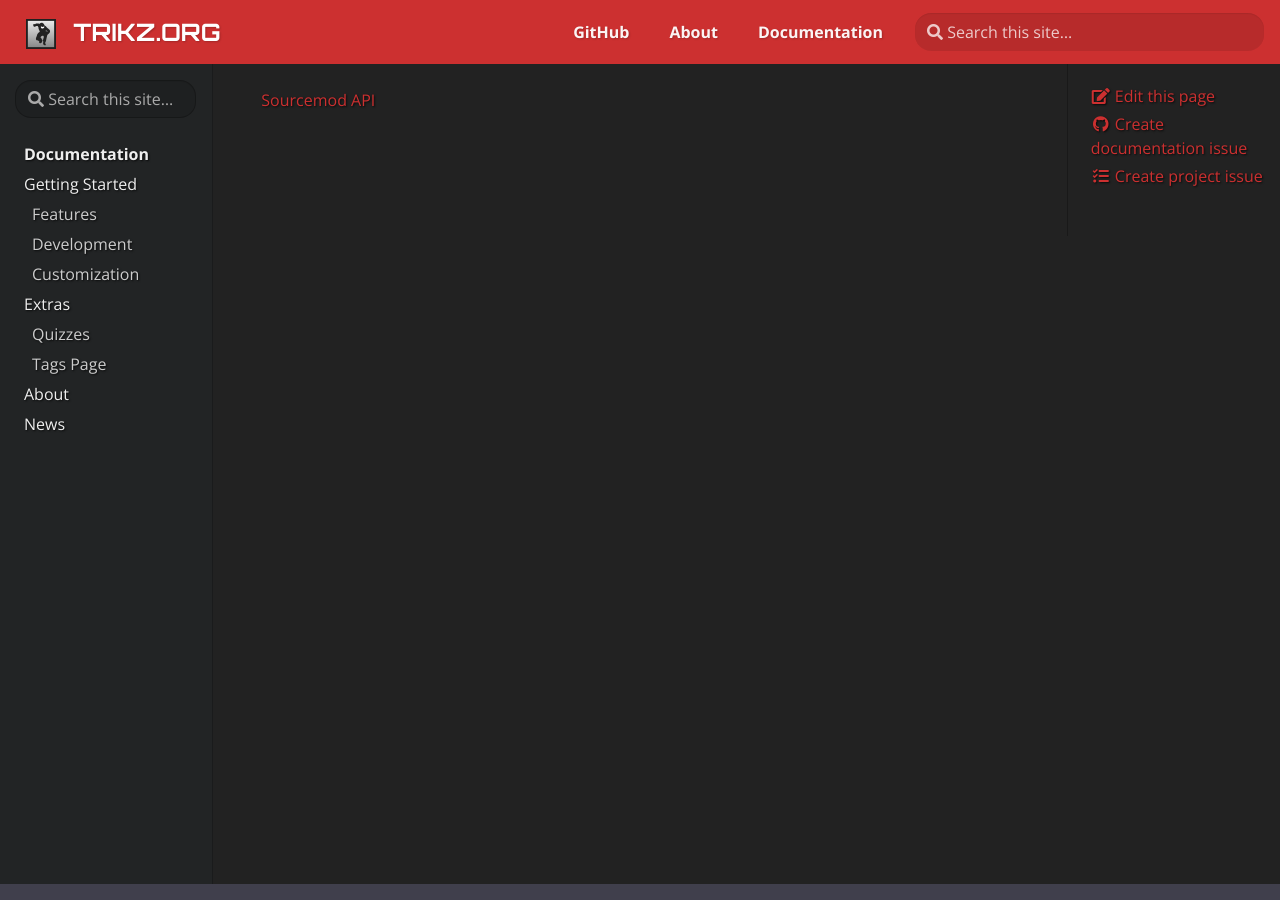
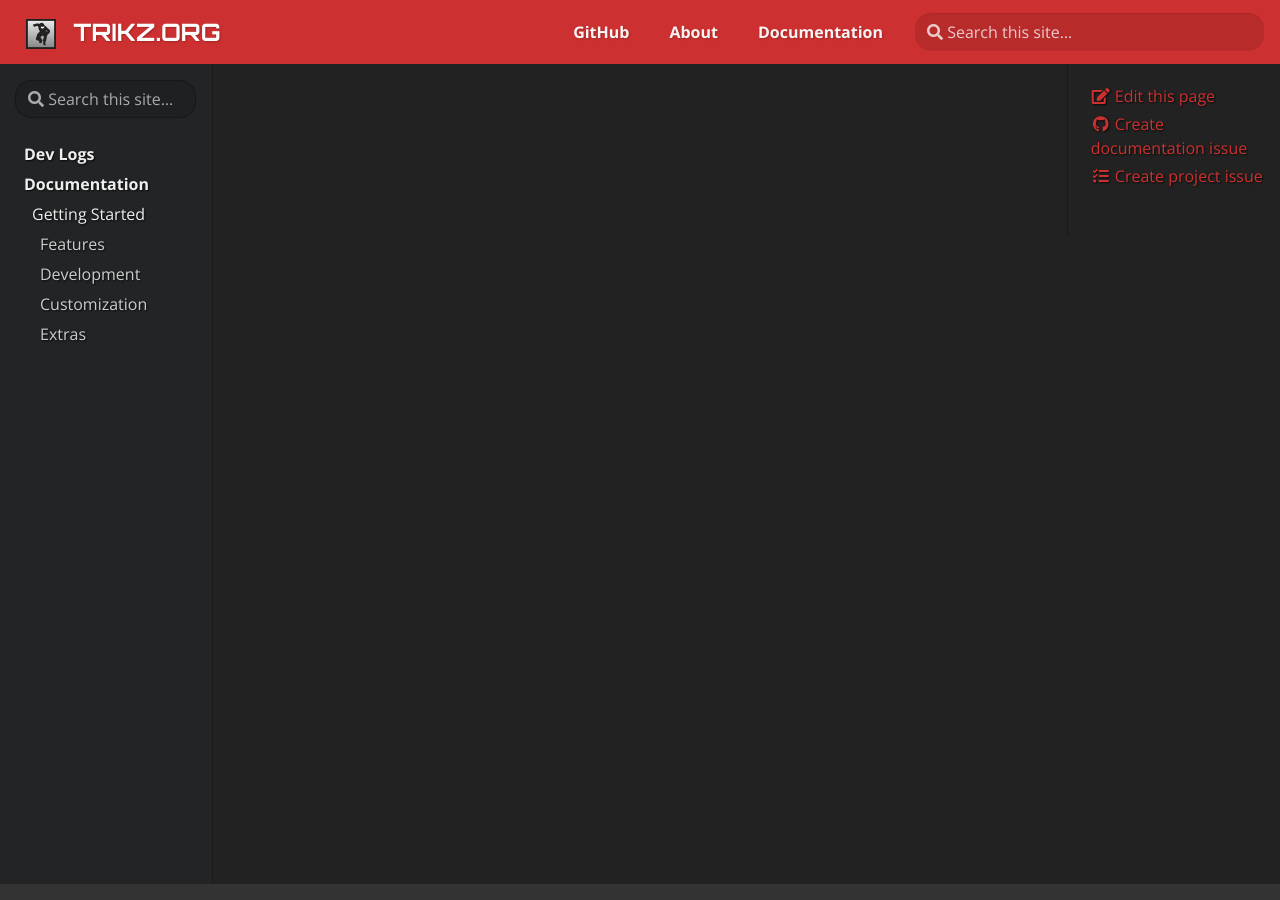
Before and after one commit to Trikz/trikz.org, a Jekyll site: the page built from _docs/sourcemod.md, in a window 1280 px wide and 900 px high. Built offline with Jekyll 4.4.1, drawn with Linux system fonts in a browser that asks for light colours; some web fonts are replaced; some of the changed text lies outside the part shown.

```diff
--- a/_config.yml
+++ b/_config.yml
@@ -63,7 +63,7 @@
 themeColor: blue # purple, green, blue, orange, purple, grey
 fixedNav: 'true' # true or false
 
-permalink: /:year/:title/
+permalink: /devlog/:title/
 markdown: kramdown
 exclude: [_site, CHANGELOG.md, LICENSE, README.md, vendor]
 
--- a/_data/toc.yml
+++ b/_data/toc.yml
@@ -1,3 +1,5 @@
+- title: "Dev Logs"
+  url: devlog
 - title: Documentation
   url: docs
   links:
@@ -10,14 +12,10 @@
           url: "docs/getting-started#development"
         - title: Customization
           url: "docs/getting-started#customization"
-    - title: "Extras"
-      url: "docs/extras"
-      children:
-        - title: Quizzes
-          url: "docs/extras/example-quiz"
-        - title: Tags Page
-          url: "tags"
-    - title: "About"
-      url: "about"
-    - title: "News"
-      url: "news"
+        - title: "Extras"
+          url: "docs/extras"
+          grandchildren:
+            - title: Quizzes
+              url: "docs/extras/example-quiz"
+            - title: Tags Page
+              url: "tags"
--- a/_includes/footer.html
+++ b/_includes/footer.html
@@ -1,29 +1,15 @@
-<footer class="bg-dark py-5 row d-print-none">
+<footer id="footer" class="py-5 row d-print-none">
   <div class="container-fluid mx-sm-5">
     <div class="row">
-      <div class="col-6 col-sm-4 text-xs-center order-sm-2">
-
-{% if site.twitter %}<ul class="list-inline mb-0">
-  <li class="list-inline-item mx-2 h3" data-toggle="tooltip" data-placement="top" title="" aria-label="Twitter" data-original-title="Twitter">
-    <a class="text-white" target="_blank" href="https://twitter.com/{{ site.twitter }}">
-      <i class="fab fa-twitter"></i>
-    </a>
-  </li>
-</ul>{% endif %}
-</div>
-<div class="col-6 col-sm-4 text-right text-xs-center order-sm-3">
-<ul class="list-inline mb-0">
-  <li class="list-inline-item mx-2 h3" data-toggle="tooltip" data-placement="top" title="" aria-label="GitHub" data-original-title="GitHub">
+      <div class="footer-link">
         <a class="text-white" target="_blank" href="{{ site.repo }}">
           <i class="fab fa-github"></i>
         </a>
-  </li>
-</ul>
       </div>
       <div class="col-12 col-sm-4 text-center py-2 order-sm-2">
         <small class="text-white">© 2019 {{ site.author }} All Rights Reserved</small>
         {% if site.privacy %}<small class="ml-1"><a href="{{ site.privacy }}" target="_blank">Privacy Policy</a></small>{% endif %}
-  <p class="mt-2"><a href="/about/">About Docsy</a></p>
+        <p class="mt-2"><a href="/about/">About {{ site. }}</a></p>
       </div>
     </div>
   </div>
--- a/_includes/sidebar.html
+++ b/_includes/sidebar.html
@@ -1,22 +1,44 @@
 <div id="td-sidebar-menu" class="td-sidebar__inner">
   <form class="td-sidebar__search d-flex align-items-center">
- <input type="search" class="form-control td-search-input" placeholder="&#xf002 Search this site…" aria-label="Search this site…" autocomplete="off">
+    <input type="search" class="form-control td-search-input" placeholder="&#xf002 Search this site…" aria-label="Search this site…" autocomplete="off">
     <button class="btn btn-link td-sidebar__toggle d-md-none p-0 ml-3 fas fa-bars" type="button" data-toggle="collapse" data-target="#td-section-nav" aria-controls="td-docs-nav" aria-expanded="false" aria-label="Toggle section navigation">
     </button>
   </form>
   <nav class="collapse td-sidebar-nav pt-2 pl-4" id="td-section-nav">
-{% for section in site.data.toc %}<ul class="td-sidebar-nav__section pr-md-3">
-  <li class="td-sidebar-nav__section-title">
-    <a  href="{% if section.url %}{{ site.baseurl }}/{{ section.url }}{% else %}{{ section.external_url }}{% endif %}" class="align-left pl-0 pr-2 active td-sidebar-link td-sidebar-link__section">{{ section.title }}</a>
-  </li>{% if section.links %}<ul>
-    <li class="collapse show" id="{{ section.title | slugify }}">
-        <ul class="td-sidebar-nav__section pr-md-3">{% for entry in section.links %}
+    {% for section in site.data.toc %}
+      <ul class="td-sidebar-nav__section pr-md-3">
+      <li class="td-sidebar-nav__section-title">
+        <a href="{% if section.url %}{{ site.baseurl }}/{{ section.url }}{% else %}{{ section.external_url }}{% endif %}" class="align-left pl-0 pr-2 active td-sidebar-link td-sidebar-link__section">{{ section.title }}</a>
+      </li>
+      {% if section.links %}
+      <ul>
+      <li class="collapse show" id="{{ section.title | slugify }}">
+        {% for entry in section.links %}
+        <ul class="td-sidebar-nav__section pr-md-3">
           <li class="td-sidebar-nav__section-title">
             <a href="{% if entry.url %}{{ site.baseurl }}/{{ entry.url }}{% else %}{{ entry.external_url }}{% endif %}" class="align-left pl-0 pr-2 td-sidebar-link td-sidebar-link__section">{{ entry.title }}</a>
           </li>
-          <ul><li class="collapse show" id="{{ child.title | slugify }}">{% if entry.children %}
-              {% for child in entry.children %}<a class="td-sidebar-link td-sidebar-link__page " id="m-{{ section.title | slugify }}-{{ entry.title | slugify }}-{{ child.title | slugify }}" href="{% if child.url %}{{ site.baseurl }}/{{ child.url }}{% else %}{{ child.external_url }}{% endif %}">{{ child.title }}</a>{% endfor %}
-              {% endif %}</li></ul>{% endfor %}
-    </ul>{% endif %}{% endfor %}
+          {% if entry.children %}
+            {% for child in entry.children %}
+              <ul>
+                <li class="collapse show" id="{{ child.title | slugify }}">
+                      <a class="td-sidebar-link td-sidebar-link__page " id="m-{{ section.title | slugify }}-{{ entry.title | slugify }}-{{ child.title | slugify }}" href="{% if child.url %}{{ site.baseurl }}/{{ child.url }}{% else %}{{ child.external_url }}{% endif %}">{{ child.title }}</a>
+                      {% if entry.grandchildren %}
+                        {% for gchild in entry.grandchildren %}
+                          <ul>
+                            <li class="collapse show" id="{{ gchild.title | slugify }}">
+                              <a class="td-sidebar-link td-sidebar-link__page " id="m-{{ section.title | slugify }}-{{ entry.title | slugify }}-{{ child.title | slugify }}" href="{% if gchild.url %}{{ site.baseurl }}/{{ gchild.url }}{% else %}{{ gchild.external_url }}{% endif %}">{{ child.title }}</a>
+                            </li>
+                          </ul>
+                        {% endfor %}
+                      {% endif %}
+                </li>
+              </ul>
+            {% endfor %}
+          {% endif %}
+        </ul>
+        {% endfor %}
+      {% endif %}
+    {% endfor %}
   </nav>
 </div>
--- a/_includes/toc.html
+++ b/_includes/toc.html
@@ -22,10 +17,22 @@
             var children = $('<nav class="md-nav"><ul class="md-nav__list"></nav></ul>')
             var contenders = $("#" + div_id).nextUntil("h1");
             $.each(contenders, function(idx, contender){
-               if($(contender).is('h2') || $(contender).is('h3')) {
+               if($(contender).is('h2')) {
                    var contender_id = $(contender).attr('id');
                    var contender_text = $(contender).text().split('¶')[0];
-                   var content = '<li class="md-nav__item"><a class="md-nav__link" href="#' + contender_id + '" title="' + contender_text +'">' + contender_text +'</a></li>';
+                   var content = '<li class="md-nav__item nested1"><a class="md-nav__link" href="#' + contender_id + '" title="' + contender_text +'">' + contender_text +'</a></li>';
+                   children.append(content);
+                }
+               if($(contender).is('h3')) {
+                   var contender_id = $(contender).attr('id');
+                   var contender_text = $(contender).text().split('¶')[0];
+                   var content = '<li class="md-nav__item nested2"><a class="md-nav__link" href="#' + contender_id + '" title="' + contender_text +'">' + contender_text +'</a></li>';
+                   children.append(content);
+                }
+               if($(contender).is('h4')) {
+                   var contender_id = $(contender).attr('id');
+                   var contender_text = $(contender).text().split('¶')[0];
+                   var content = '<li class="md-nav__item nested3"><a class="md-nav__link" href="#' + contender_id + '" title="' + contender_text +'">' + contender_text +'</a></li>';
                    children.append(content);
                 }
              })
--- a/_layouts/default.html
+++ b/_layouts/default.html
@@ -21,15 +21,15 @@
               </ul></nav>
           </div>
           <main class="col-12 col-md-9 col-xl-8 pl-md-5" role="main">
-            <nav aria-label="breadcrumb" class="d-none d-md-block d-print-none">
-	      <ol class="breadcrumb spb-1">
+            {% if section.linkontop %}<nav aria-label="breadcrumb" class="d-none d-md-block d-print-none">
+              <ol class="breadcrumb spb-1">
                 <li class="breadcrumb-item active" aria-current="page">
-	          <a href="{{ site.url }}{{ site.baseurl }}{{ page.url }}">{{ page.title }}</a>
+                  <a href="{{ site.url }}{{ site.baseurl }}{{ page.url }}">{{ page.title }}</a>
                 </li>
-	      </ol>
-           </nav>
+              </ol>
+           </nav>{% endif %}
            <div class="td-content">
-	      {{ content }}
+	            {{ content }}
               {% if section.links %}<div class="section-index">
                <hr class="panel-line">{% for child in section.links %}
                  <div class="entry">
--- a/assets/js/main.js
+++ b/assets/js/main.js
@@ -29,7 +29,7 @@
         $(window).on('scroll', function() {
             var navtop = $('.js-navbar-scroll').offset().top - $(window).scrollTop();
             var promoOffset = bottomPos($('.js-td-cover'));
-            var navbarOffset = $('.js-navbar-scroll').offset().top;
+            var navbarOffset = $('.js-navbar-scroll').offset().top + threshold;
             if ((promoOffset - navbarOffset) < threshold) {
                 $('.js-navbar-scroll').addClass('navbar-bg-onscroll');
             } else {
```
Also changed, not shown: other parts of _includes/toc.html (+0 -5 lines), pages/devlog.md (added, +26 -0 lines), pages/feed.xml (deleted, +0 -31 lines). Lines whose indentation alone changed are shown as unchanged.
